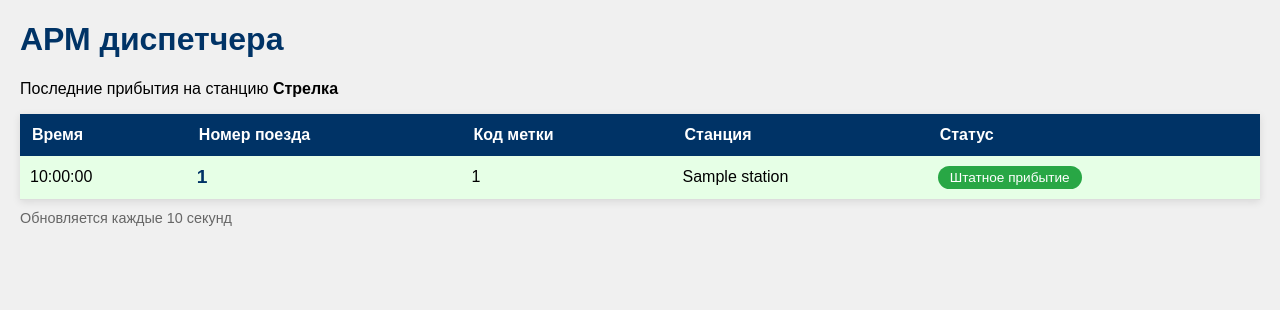
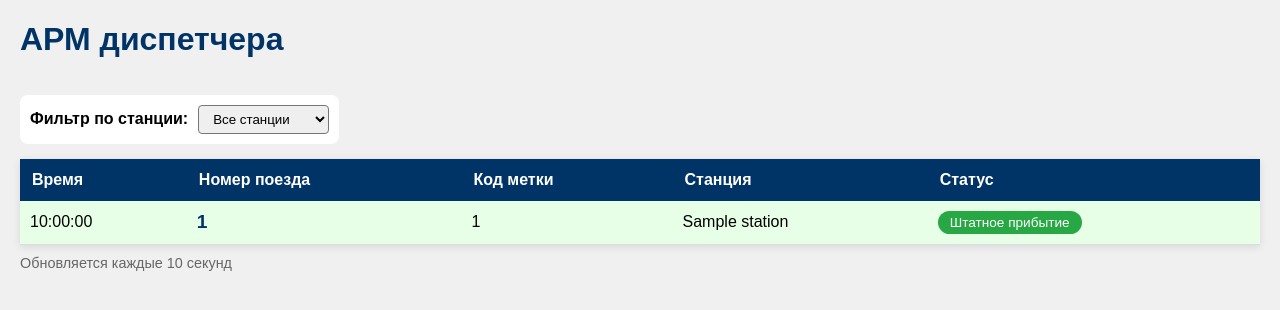
Before and after one commit to avordnaskella/MetroScan, a Django app: page / in a window 1280 px wide. Shown: the top 310 px of the page. Run offline with Django 5.2, Linux system fonts and the light colour scheme; tables that the repository leaves empty hold one stand-in row (values such as "Sample post").

Commit message:
добавление фильтрации по станциям

```diff
--- a/metro_s/metro_project/station_control/templates/dashboard.html
+++ b/metro_s/metro_project/station_control/templates/dashboard.html
@@ -65,7 +65,20 @@
 </head>
 <body>
     <h1>АРМ диспетчера</h1>
-    <p>Последние прибытия на станцию <strong>Стрелка</strong></p>
+
+<div style="margin: 15px 0; background: white; padding: 10px; border-radius: 8px; display: inline-block;">
+    <form method="get" style="display: flex; align-items: center; gap: 10px;">
+        <label for="station"><strong>Фильтр по станции:</strong></label>
+        <select name="station" id="station" onchange="this.form.submit()" style="padding: 5px 10px; border-radius: 4px;">
+            <option value="all" {% if selected_station == 'all' %}selected{% endif %}>Все станции</option>
+            {% for station in stations %}
+                <option value="{{ station.station_id }}" {% if selected_station == station.station_id|stringformat:"s" %}selected{% endif %}>
+                    {{ station.name }}
+                </option>
+            {% endfor %}
+        </select>
+    </form>
+</div>
 
     <div id="events-table">
         <table>
--- a/metro_s/metro_project/station_control/views.py
+++ b/metro_s/metro_project/station_control/views.py
@@ -4,6 +4,11 @@ from rest_framework.response import Response
 from .models import RFIDTag, PassEvent, Station
 from django.utils import timezone
 from datetime import timedelta
+from rest_framework.decorators import api_view
+from rest_framework.response import Response
+from .models import RFIDTag, PassEvent, Station, Train
+import csv
+from django.http import HttpResponse
 
 @api_view(['POST'])
 def register_pass(request):
@@ -65,6 +70,19 @@ def register_pass(request):
 
 
 def dashboard(request):
-    """Главная страница диспетчера"""
-    events = PassEvent.objects.select_related('station', 'train', 'rfid_tag').order_by('-occurred_at')[:20]
-    return render(request, 'dashboard.html', {'events': events})
+    """Главная страница диспетчера с фильтром по станции"""
+    station_filter = request.GET.get('station', 'all')
+    events = PassEvent.objects.select_related('station', 'train', 'rfid_tag')
+
+    if station_filter != 'all':
+        events = events.filter(station__station_id=station_filter)
+
+    events = events.order_by('-occurred_at')[:20]
+    stations = Station.objects.all()
+
+    context = {
+        'events': events,
+        'stations': stations,
+        'selected_station': station_filter,
+    }
+    return render(request, 'dashboard.html', context)
```
Also changed, not shown: 1 other file.
